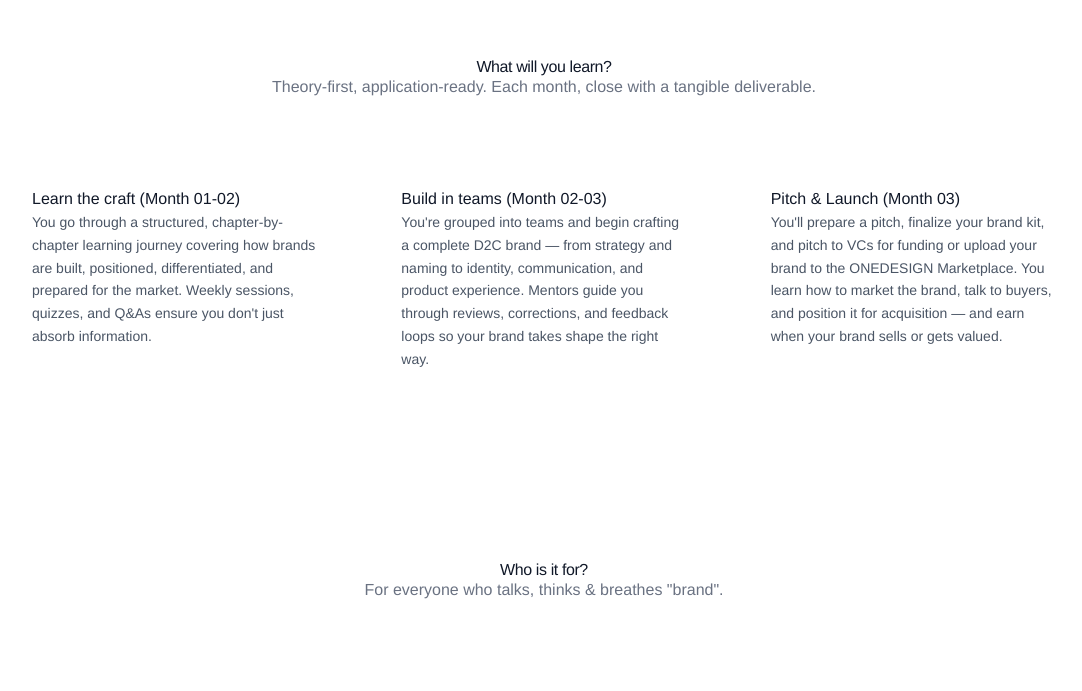
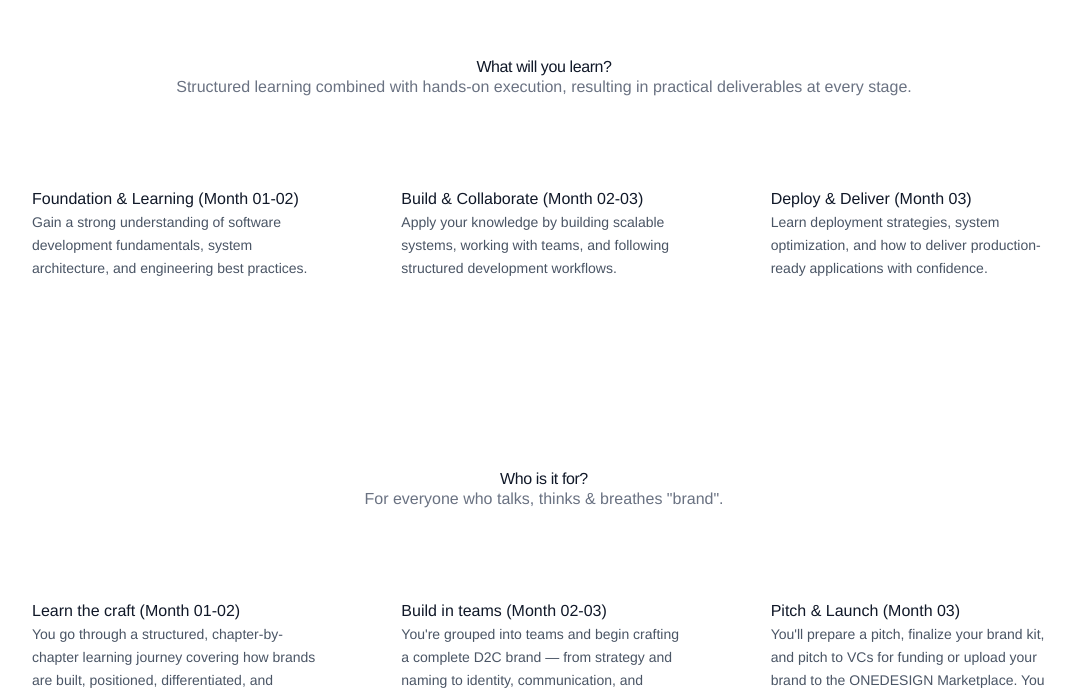
Before and after one commit to janmejayaparida26/seereon-website, a React (Vite) app: page /career in a window 1280 px wide. Shown: the part 1135-1826 px from the top of the page, without its empty margins (96-1178 px from the left). Built offline with nearby package versions, Linux system fonts and the light colour scheme.

Commit message:
I have changed some content in CareerSecondSection.jsx file

```diff
--- a/src/pages/career/CareerSecondSection.jsx
+++ b/src/pages/career/CareerSecondSection.jsx
@@ -1,18 +1,18 @@
 const steps = [
   {
-    title: "Learn the craft (Month 01-02)",
+    title: "Foundation & Learning (Month 01-02)",
     description:
-      "You go through a structured, chapter-by-chapter learning journey covering how brands are built, positioned, differentiated, and prepared for the market. Weekly sessions, quizzes, and Q&As ensure you don't just absorb information.",
+      "Gain a strong understanding of software development fundamentals, system architecture, and engineering best practices.",
   },
   {
-    title: "Build in teams (Month 02-03)",
+    title: "Build & Collaborate (Month 02-03)",
     description:
-      "You're grouped into teams and begin crafting a complete D2C brand — from strategy and naming to identity, communication, and product experience. Mentors guide you through reviews, corrections, and feedback loops so your brand takes shape the right way.",
+      "Apply your knowledge by building scalable systems, working with teams, and following structured development workflows.",
   },
   {
-    title: "Pitch & Launch (Month 03)",
+    title: "Deploy & Deliver (Month 03)",
     description:
-      "You'll prepare a pitch, finalize your brand kit, and pitch to VCs for funding or upload your brand to the ONEDESIGN Marketplace. You learn how to market the brand, talk to buyers, and position it for acquisition — and earn when your brand sells or gets valued.",
+      "Learn deployment strategies, system optimization, and how to deliver production-ready applications with confidence.",
   },
 ];
 
@@ -25,7 +25,7 @@ const CareerSecondSection = () => {
           What will you learn?
         </h2>
         <p className="text-base font-['Arimo',sans-serif] text-gray-500">
-          Theory‑first, application‑ready. Each month, close with a tangible deliverable.
+          Structured learning combined with hands-on execution, resulting in practical deliverables at every stage.
         </p>
       </div>
 
```
